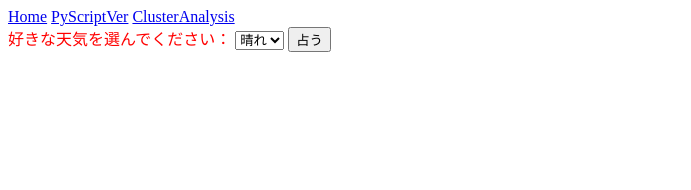
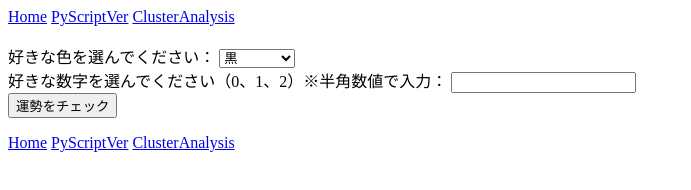
Before and after one commit to ryo07300730/Tryo0730, a plain HTML site: page index.html in a window 1280 px wide. Shown: the whole page, without its empty margins (0-691 px from the left). Drawn offline with Linux system fonts and the light colour scheme.

Commit message:
Update index.html

```diff
--- a/index.html
+++ b/index.html
@@ -2,50 +2,36 @@
 <html lang="en">
 <head>
 <meta charset="UTF-8">
-<meta name="viewport" content="width=device-width, initial-scale=1.0">
-<title>天気占い</title> <!-- タイトルを「天気占い」に変更 -->
-<link rel="stylesheet" href="style.css">
+<meta name="viewport" content="width=device-width, initial-scale=1.0"> <!-- ビューポート設定を追加 -->
+<title>運勢チェッカー</title>
+<link rel="stylesheet" type="text/css" href="style.css">
 </head>
 <body>
+<div class="container">
 <nav>
 <a href="index.html">Home</a>
 <a href="pyscript.html">PyScriptVer</a>
 <a href="cluster_analysis.html">ClusterAnalysis</a>
 </nav>
-<label style="color:red;">好きな天気を選んでください：</label> <!-- ラベルを「天気選択用」に変更 -->
-<select id="weather-select">
-<option>晴れ</option>
-<option>雨</option>
-<option>曇り</option>
-<option>雪</option>
+<br>
+<label for="colour-select">好きな色を選んでください：</label>
+<select id="colour-select">
+<option value="黒">黒</option>
+<option value="白">白</option>
+<option value="オレンジ">オレンジ</option>
 </select>
-<button onclick="checkWeather()">占う</button> <!-- 新関数`checkWeather()`にリンク -->
-<p id="result"></p>
-<script>
-
-        function checkWeather() { <!-- 新関数を定義 -->
-
-            const weather = document.getElementById('weather-select').value; <!-- 天気選択値を取得 -->
-
-            let result;
-
-            switch (weather) { <!-- 天気ごとの占い結果 -->
-
-                case "晴れ": result = "今日は素敵な日になりそう！"; break;
-
-                case "雨": result = "雨音が癒しを与えてくれるかも。"; break;
-
-                case "曇り": result = "曇りの日にはリラックスが吉。"; break;
-
-                case "雪": result = "雪の日には心も浄化されそう！"; break;
-
-                default: result = "天気を選んでください。";
-
-            }
-
-            document.getElementById('result').innerText = `選んだ天気: ${weather} → ${result}`;
-
-        }
-</script>
+<br>
+<label for="number-input">好きな数字を選んでください（0、1、2）※半角数値で入力：</label>
+<input type="number" id="number-input">
+<br>
+<button onclick="checkFortune()">運勢をチェック</button>
+<p id="result-output"></p>
+<nav>
+<a href="index.html">Home</a>
+<a href="pyscript.html">PyScriptVer</a>
+<a href="cluster_analysis.html">ClusterAnalysis</a>
+</nav>
+</div>
+<script src="app.js"></script>
 </body>
 </html>
```
